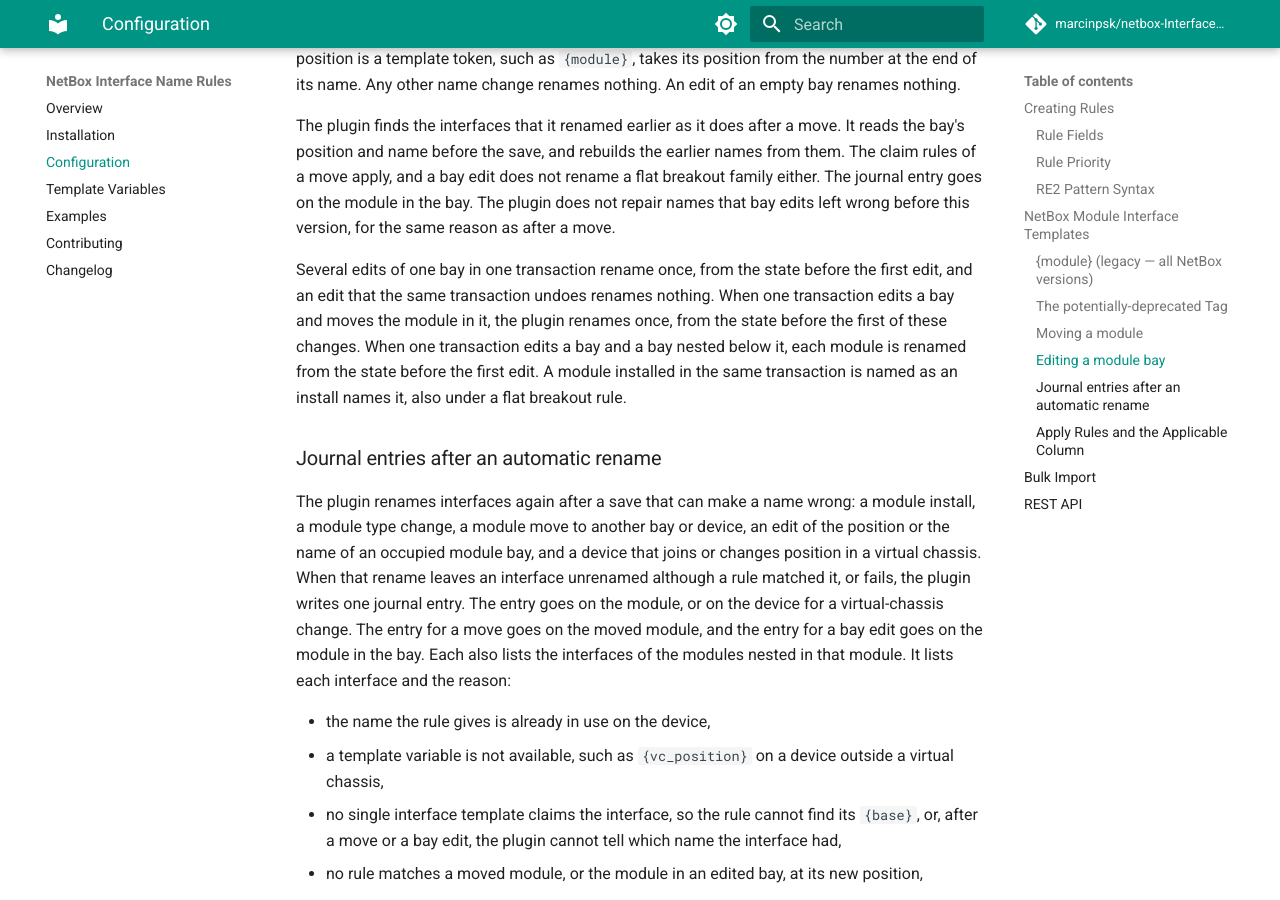
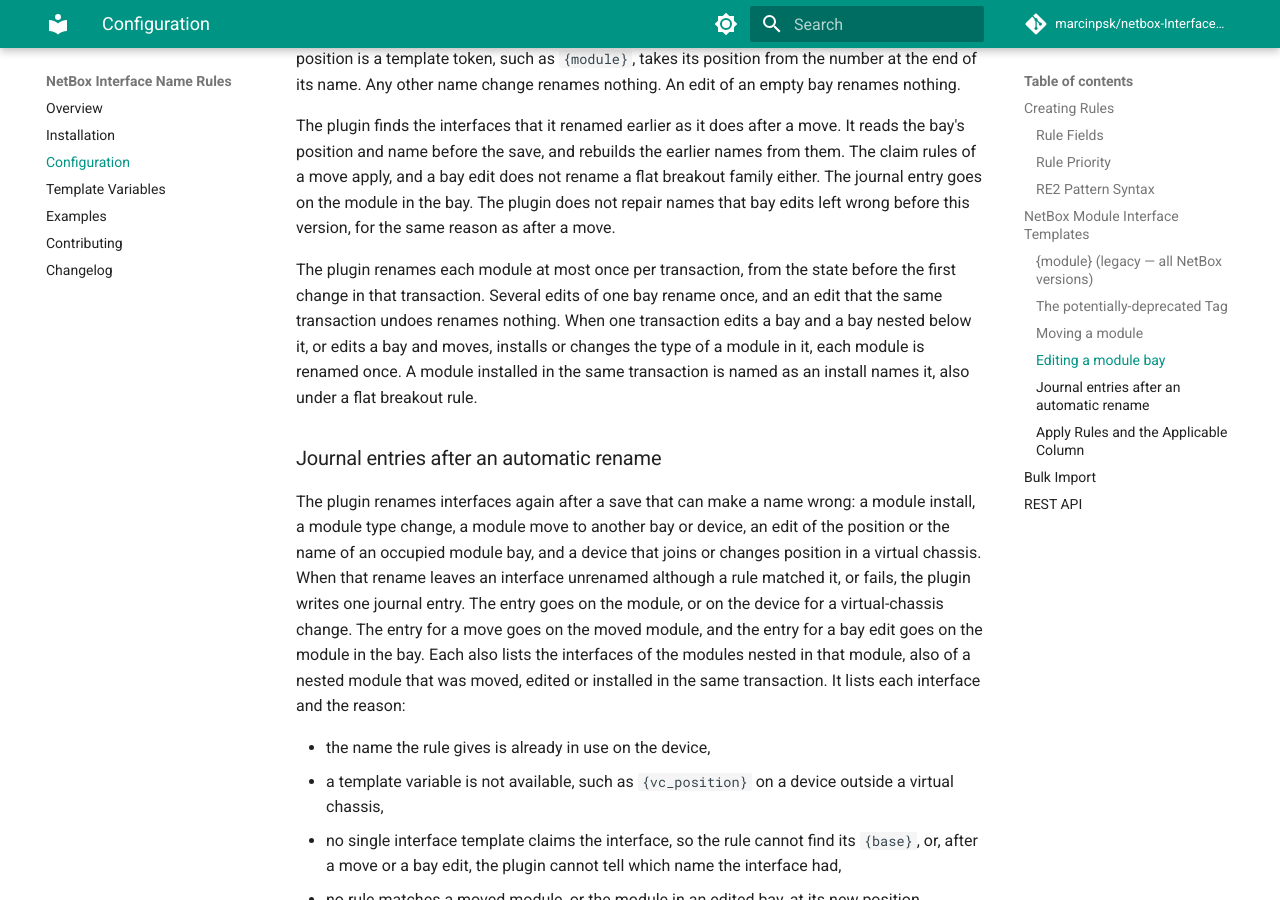
Before and after one commit to marcinpsk/netbox-InterfaceNameRules-plugin, an MkDocs documentation site: the page built from docs/configuration.md, in a window 1280 px wide and 900 px high, scrolled down 4313 px. Built offline with MkDocs 1.6.1 and Material for MkDocs 9.7.7, drawn with Linux system fonts in a browser that asks for light colours; comment, search, counter and statistics services are not loaded.

Commit message:
docs: describe the reapply plan of a transaction and its journal owner
ADR 0015 now records one reapply plan per transaction in place of one
reapply per module or device. It says how a savepoint rollback drops
exactly its triggers, which path each module takes, and that a nested
module reports on the outermost moved or edited module whose naming read
it. It says why the device reapply shares the plan but not the naming,
so the limit for a device change before a move stays.

The glossary and the configuration guide say that each module is renamed
at most once per transaction, from the state before the first change, and
that the entry of a move or a bay edit also lists a nested module that
had a trigger of its own.

```diff
--- a/docs/configuration.md
+++ b/docs/configuration.md
@@ -164,13 +164,13 @@ not rename a flat breakout family either. The journal entry goes on the module
 in the bay. The plugin does not repair names that bay edits left wrong before
 this version, for the same reason as after a move.
 
-Several edits of one bay in one transaction rename once, from the state before
-the first edit, and an edit that the same transaction undoes renames nothing.
-When one transaction edits a bay and moves the module in it, the plugin renames
-once, from the state before the first of these changes. When one transaction
-edits a bay and a bay nested below it, each module is renamed from the state
-before the first edit. A module installed in the same transaction is named as
-an install names it, also under a flat breakout rule.
+The plugin renames each module at most once per transaction, from the state
+before the first change in that transaction. Several edits of one bay rename
+once, and an edit that the same transaction undoes renames nothing. When one
+transaction edits a bay and a bay nested below it, or edits a bay and moves,
+installs or changes the type of a module in it, each module is renamed once. A
+module installed in the same transaction is named as an install names it, also
+under a flat breakout rule.
 
 ### Journal entries after an automatic rename
 
@@ -182,8 +182,9 @@ interface unrenamed although a rule matched it, or fails, the plugin writes one
 journal entry. The entry goes on the module, or on the device for a
 virtual-chassis change. The entry for a move goes on the moved module, and the
 entry for a bay edit goes on the module in the bay. Each also lists the
-interfaces of the modules nested in that module. It lists each interface and
-the reason:
+interfaces of the modules nested in that module, also of a nested module that
+was moved, edited or installed in the same transaction. It lists each interface
+and the reason:
 
 - the name the rule gives is already in use on the device,
 - a template variable is not available, such as `{vc_position}` on a device
```
Also changed, not shown: CONTEXT.md (+2 -2 lines), docs/adr/0015-reapply-from-a-rename-trigger-with-its-previous-state.md (+2 -2 lines).
